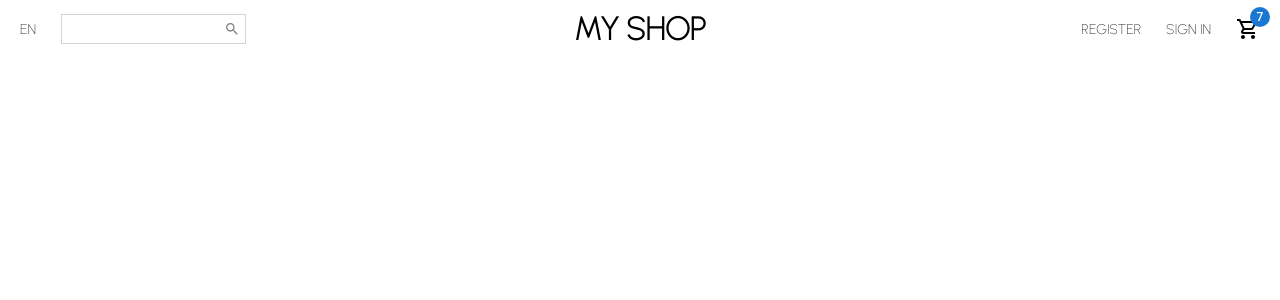
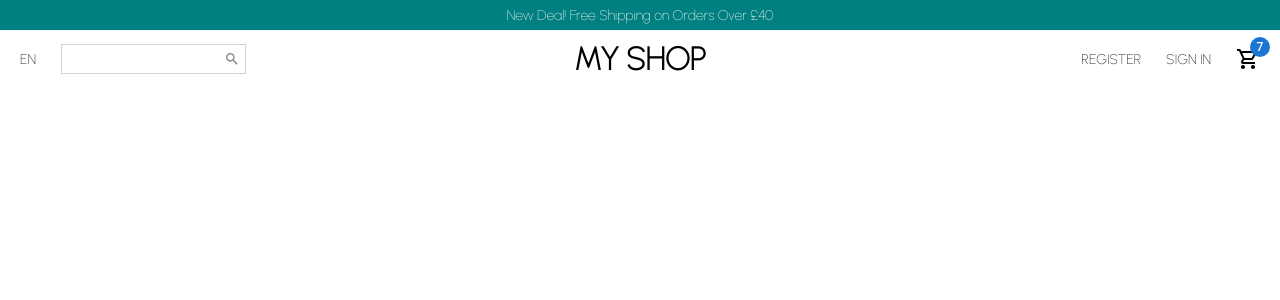
Before and after one commit to TomisinJ/ecommerce-app, a React (Create React App) app: page / in a window 1280 px wide. Shown: the top 300 px of the page. Built offline with nearby package versions, Linux system fonts and the light colour scheme.

Commit message:
created announcement banner

```diff
--- /dev/null
+++ b/src/components/Announcement.jsx
@@ -0,0 +1,23 @@
+import styled from 'styled-components'
+
+const Container  = styled.div`
+  height: 30px;
+  background-color: teal;
+  color: white;
+  display: flex;
+  align-items: center;
+  justify-content: center;
+  font-size: 14px;
+  font-weight: 500;
+`;
+
+
+const Announcement = () => {
+  return (
+    <Container>
+      New Deal! Free Shipping on Orders Over £40
+    </Container>
+  )
+}
+
+export default Announcement
--- a/src/pages/Home.jsx
+++ b/src/pages/Home.jsx
@@ -1,10 +1,12 @@
 import React from 'react'
+import Announcement from '../components/Announcement'
 import Navbar from '../components/Navbar'
 
 const Home = () => {
   return (
     <div>
-      <Navbar/>
+      <Announcement />
+      <Navbar />
     </div>
   )
 }
```
